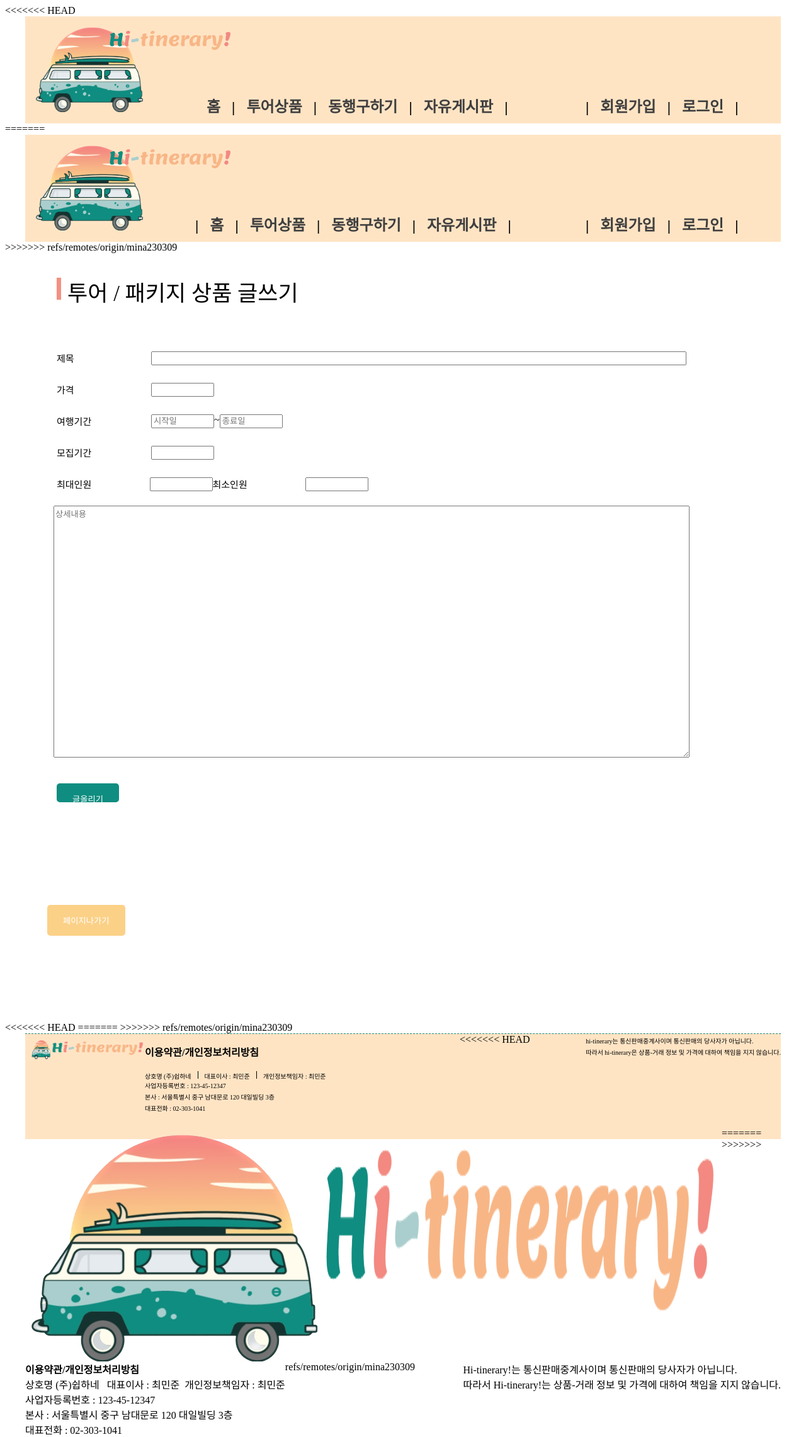
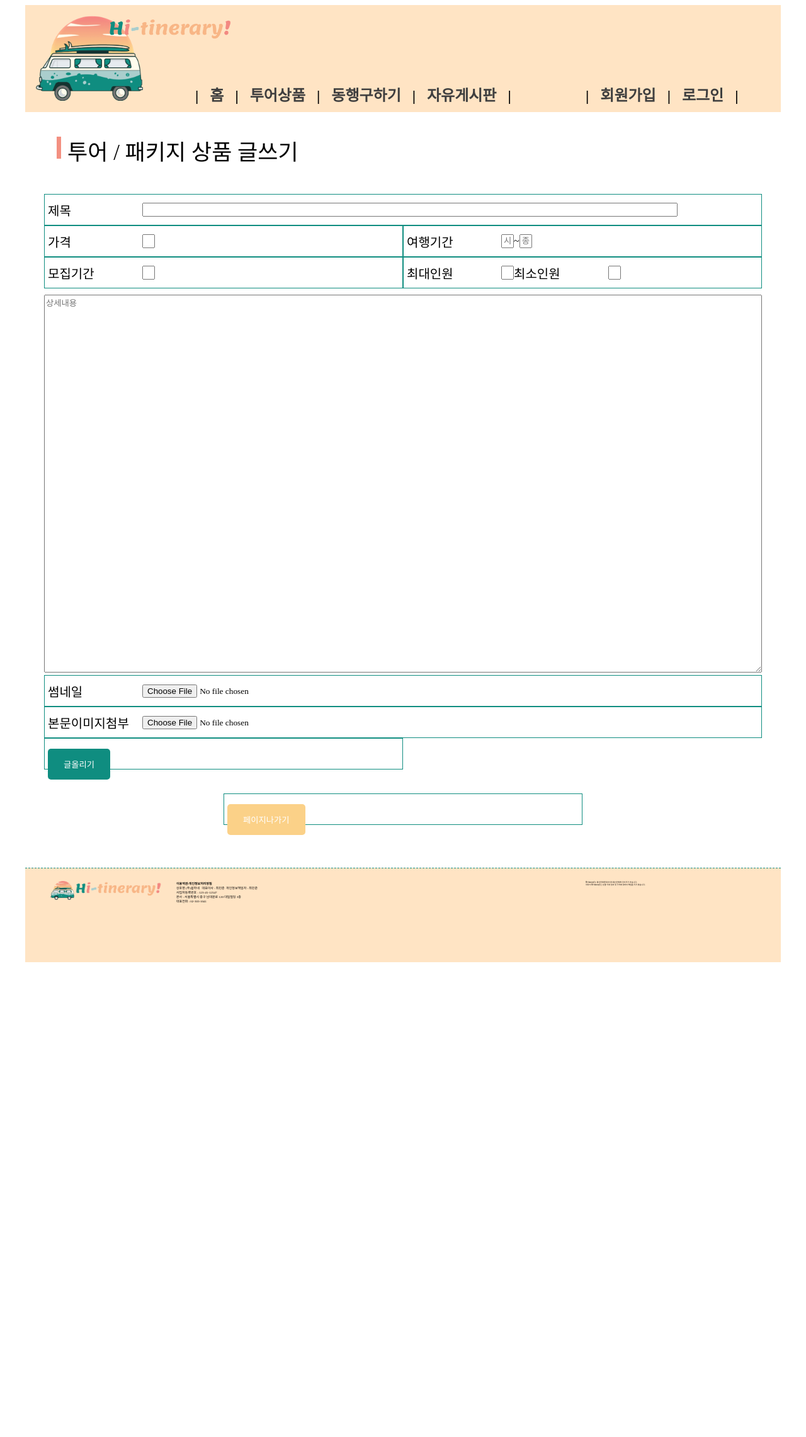
Before and after one commit to 2211SpringCloudWebApp/Hi-tinerary, a Java web app: page /tour/tourBoardWrite in a window 1280 px wide. Shown: the whole page at 63% size. After the commit the page ends 1528 px from the top, so only its background shows below. Run offline with Spring Boot 4, a stand-in JSP engine, Linux system fonts and the light colour scheme; data that the repository does not hold is empty; the project's own start-up code is not run, and a stand-in starts its controllers and pages; some web fonts are replaced.

Commit message:
기능추가: 글올리기 성공!

```diff
--- a/src/main/java/com/semi/hitinerary/tour/controller/TourController.java
+++ b/src/main/java/com/semi/hitinerary/tour/controller/TourController.java
@@ -1,14 +1,23 @@
 package com.semi.hitinerary.tour.controller;
+
+import java.util.Date;
+import java.io.File;
+import java.sql.Timestamp;
+import java.text.ParseException;
+import java.text.SimpleDateFormat;
+import java.time.LocalDateTime;
 
 import javax.servlet.http.HttpServletRequest;
 
 import org.springframework.beans.factory.annotation.Autowired;
+import org.springframework.format.annotation.DateTimeFormat;
 import org.springframework.stereotype.Controller;
 import org.springframework.ui.Model;
 import org.springframework.web.bind.annotation.ModelAttribute;
 import org.springframework.web.bind.annotation.RequestMapping;
 import org.springframework.web.bind.annotation.RequestMethod;
 import org.springframework.web.bind.annotation.RequestParam;
+import org.springframework.web.multipart.MultipartFile;
 
 import com.semi.hitinerary.tour.domain.Tour;
 import com.semi.hitinerary.tour.service.TourService;
@@ -30,32 +39,104 @@
 		return "tour/tourBoardWrite";
 	}
 
-	// 패키지게시판 글등록하기
+
+
 	@RequestMapping(value = "/tour/tourBoardWriteUp", method = RequestMethod.POST)
-	public String TourBoardWriteUp(Model model, HttpServletRequest request) {
+	public String TourBoardWriteUp(Model model, HttpServletRequest request
+			, @RequestParam(value="thumbnail", required=false) MultipartFile thumbnail
+			, @RequestParam(value="tourImage", required=false) MultipartFile tourImage
+			) throws ParseException {
 
+		Tour tour = null;
+
+		String startDateStr = request.getParameter("startDate");
+		String endDateStr = request.getParameter("endDate");
+		SimpleDateFormat sdf = new SimpleDateFormat("yyyyMMddHH");
+		Date startDateD = sdf.parse(startDateStr);
+		Date endDateD = sdf.parse(endDateStr);
+
+		String deadlineStr = request.getParameter("deadline");
+		SimpleDateFormat sdfDeadline = new SimpleDateFormat("yyyyMMdd");
+		sdfDeadline.setLenient(false);
 
 		String tourTitle = request.getParameter("tourTitle");
 		String tourContent = request.getParameter("tourContent");
-		String startDate = request.getParameter("startDate");
-		String endDate = request.getParameter("endDate");
-		String price = request.getParameter("price");
-		String deadline = request.getParameter("deadline");
-		String currentPeople = request.getParameter("currentPeople");
-		String maxPeople = request.getParameter("maxPeople");
-		String minPeople = request.getParameter("minPeople");
-		String tourImage = request.getParameter("tourImage");
-		String thumbnail = request.getParameter("thumbnail");
-		int userNo = 1;
-		Tour tour = null;
+
+		Timestamp startDate= new Timestamp(startDateD.getTime());
+		Timestamp endDate= new Timestamp(endDateD.getTime());
+
+		Date deadline = sdfDeadline.parse(deadlineStr);
+
+		int price = Integer.parseInt(request.getParameter("price"));
+		int maxPeople = Integer.parseInt(request.getParameter("maxPeople"));
+		int minPeople = Integer.parseInt(request.getParameter("minPeople"));
+
+
+		tour = new Tour(tourTitle, tourContent, startDate, endDate, price, deadline, maxPeople, minPeople);
+		if(thumbnail != null && !thumbnail.isEmpty() && !thumbnail.getOriginalFilename().equals("")) {
+			String tourImagePath = savetourImage(tourImage, request);
+			tour.setTourImage(tourImagePath);
+
+		}
+		if(tourImage != null && !tourImage.isEmpty() && !tourImage.getOriginalFilename().equals("")) {
+			String thumbnailPath = saveThumbnail(thumbnail, request);
+			tour.setThumbnail(thumbnailPath);
+
+		}
+
+
 		int result = tService.insertPosting(tour);
 		if (result > 0) {
 			return "redirect:/tour/tourBoardList";
 		} else {
 			// model.addAttribute("msg", "등록 안됐음");
-			return "redirect:/tour/tourBoardList";
+			return "common/error";
 		}
 
 	}
 
+
+
+
+
+
+	//지정 경로로 본문이미지 복사(업로드)
+	private String savetourImage( MultipartFile tourImage, HttpServletRequest request) {
+		try {
+			String root = request.getSession().getServletContext().getRealPath("resources");
+			int userNo = 1;
+			String savePath = root + "\\tuploadImgs\\" + userNo + "tourBoard";
+			File folder = new File(savePath);
+			if(!folder.exists()) {
+				folder.mkdirs();
+			}
+			String filePath = savePath + "\\" + tourImage.getOriginalFilename();
+			File file = new File(filePath);
+			tourImage.transferTo(file);
+			return filePath;
+		} catch (Exception e) {
+			e.printStackTrace();
+			return null;
+		}
+	}
+	//지정 경로로 썸넹리 복사(업로드)
+	private String saveThumbnail( MultipartFile thumbnail, HttpServletRequest request) {
+		try {
+			String root = request.getSession().getServletContext().getRealPath("resources");
+			int userNo = 1;
+			String savePath = root + "\\tuploadImgs\\" + userNo + "tourBoard";
+			File folder = new File(savePath);
+			if(!folder.exists()) {
+				folder.mkdirs();
+			}
+			String filePath = savePath + "\\" + thumbnail.getOriginalFilename();
+			File file = new File(filePath);
+			thumbnail.transferTo(file);
+			return filePath;
+		} catch (Exception e) {
+			e.printStackTrace();
+			return null;
+		}
+	}
+
 }
--- a/src/main/resources/mappers/tour-mapper.xml
+++ b/src/main/resources/mappers/tour-mapper.xml
@@ -20,7 +20,7 @@
 	</resultMap>
 
 	<insert id="insertTour">
-		INSERT INTO TOUR_TBL VALUES(SEQ_TOUR_NO.NEXTVAL, #{tourTitle}, #{tourContent}, #{startDate}, #{endDate}, #{price}, #{deadline}, '0', #{maxPeople}, #{minPeople}, null, null, DEFAULT, '1')
+		INSERT INTO TOUR_TBL VALUES(SEQ_TOUR_NO.NEXTVAL, #{tourTitle}, #{tourContent}, #{startDate}, #{endDate}, #{price}, #{deadline}, '0', #{maxPeople}, #{minPeople}, #{tourImage}, #{thumbnail}, DEFAULT, '1')
 	</insert>
 
 </mapper>
--- a/src/main/resources/mybatis-config.xml
+++ b/src/main/resources/mybatis-config.xml
@@ -9,6 +9,7 @@
 		<typeAlias alias="Group" type="com.semi.hitinerary.group.domain.Group"/>
 		<typeAlias alias="Timecapsule" type="com.semi.hitinerary.timecapsule.domain.Timecapsule"/>
 		<typeAlias alias="Freeboard" type="com.semi.hitinerary.freeboard.domain.Freeboard"/>
+		<typeAlias alias="Tour" type="com.semi.hitinerary.tour.domain.Tour"/>
 	</typeAliases>
 	<mappers>
 		<mapper resource="mappers/user-mapper.xml"/>
@@ -16,5 +17,6 @@
 		<mapper resource="mappers/timecapsule-mapper.xml"/>
 		<mapper resource="mappers/freeboard-mapper.xml"/>
 		<mapper resource="mappers/withBoard-mapper.xml"/>
+		<mapper resource="mappers/tour-mapper.xml"/>
 	</mappers>
 </configuration>
--- a/src/main/webapp/WEB-INF/views/common/footer.jsp
+++ b/src/main/webapp/WEB-INF/views/common/footer.jsp
@@ -8,35 +8,11 @@
 	    <meta charset="UTF-8">
 	    <meta http-equiv="X-UA-Compatible" content="IE=edge">
 	    <meta name="viewport" content="width=device-width, initial-scale=1.0">
-<<<<<<< HEAD
-		<link rel="stylesheet" href="../../../resources/css/footer.css">
-=======
 	    <link rel="stylesheet" href="${path }../../../resources/css/footer.css"/>
->>>>>>> refs/remotes/origin/mina230309
 	</head>
 	<body>
 		<div id=container>
 	      <footer>
-<<<<<<< HEAD
-	        <div id="footer-logo">
-	            <img id="footer-logo1" src="../../../resources/images/icon.png" alt="icon" width="30px" height="30px">
-	            <img id="footer-logo2" src="../../../resources/images/logo-typo.png" alt="logo" width="150px" height="30px">
-	        </div>
-	        <div id="footer1">
-	            <p id="first"><b>이용약관/개인정보처리방침</b></p>
-	            <div id="footer3">
-	                <p>상호명 (주)쉽하네</p> <p>대표이사 : 최민준</p> <p>개인정보책임자 : 최민준</p>
-	            </div>
-	            <p>사업자등록번호 : 123-45-12347</p>
-	            <p>본사 : 서울특별시 중구 남대문로 120 대일빌딩 3층</p>
-	            <p>대표전화 : 02-303-1041</p>
-	        </div>
-	        <div id="footer2">
-	            <p>hi-tinerary는 통신판매중계사이며 통신판매의 당사자가 아닙니다.</p>
-	            <p>따라서 hi-tinerary은 상품-거래 정보 및 가격에 대하여 책임을 지지 않습니다.</p>
-	        </div>
-	      </footer>
-=======
 		        <div id="footer-logo">
 		            <img id="footer-logo1" src="../../../resources/images/logo-img.png" alt="icon">
 		            <img id="footer-logo2" src="../../../resources/images/logo-typo.png" alt="logo">
@@ -55,6 +31,5 @@
                     </div>
             </footer>
 	    </div>
->>>>>>> refs/remotes/origin/mina230309
 	</body>
 </html>
--- a/src/main/webapp/WEB-INF/views/common/headerNav.jsp
+++ b/src/main/webapp/WEB-INF/views/common/headerNav.jsp
@@ -1,51 +1,5 @@
 <%@ page language="java" contentType="text/html; charset=UTF-8"
     pageEncoding="UTF-8"%>
-<<<<<<< HEAD
-<%@ taglib prefix="c" uri="http://java.sun.com/jsp/jstl/core" %>
-<!DOCTYPE html>
-<html lang="UTF-8">
-    <head>
-        <meta charset="UTF-8">
-        <meta http-equiv="X-UA-Compatible" content="IE=edge">
-        <meta name="viewport" content="width=device-width, initial-scale=1.0">
-        <title>headerNav</title>
-        <link rel="stylesheet" href="../../../resources/css/headerNav.css">
-    </head>
-    <body>
-        <div id="container">
-            <header>
-                <div id="logo">
-                    <img id="logo-img" src="../../../resources/images/icon.png">
-                    <img id="logo-typo" src="../../../resources/images/logo-typo.png">
-                </div>
-                <nav>
-                    <ul>
-                        <li>&nbsp;&nbsp; <a href="#">홈</a>&nbsp;&nbsp; | </li>
-                        <li>&nbsp;&nbsp; <a href="#">투어상품</a>&nbsp;&nbsp; | </li>
-                        <li>&nbsp;&nbsp; <a href="#">동행구하기</a>&nbsp;&nbsp; |</li>
-                        <li>&nbsp;&nbsp; <a href="#">자유게시판</a>&nbsp;&nbsp; |</li>
-                    </ul>
-                </nav>
-                <c:if test="${sessionScope.loginUser eq null }">
-               	 	<div id="user-id">
-	                    <ul>
-	                        <li>|&nbsp;&nbsp; <a href="#">회원가입</a>&nbsp;&nbsp; |</li>
-	                        <li>&nbsp;&nbsp; <a href="#">로그인</a> &nbsp;&nbsp;|</li>
-	                    </ul>
-                	</div>
-                </c:if>
-                <c:if test="${sessionScope.loginUser ne null }">
-                	<div>
-                		<b></b>님 환영합니다.
-                		<a href="">마이페이지</a>
-                		<a href="">로그아웃</a>
-                	</div>
-                </c:if>
-            </header>
-        </div>
-    </body>
-</html>
-=======
 <%@ taglib prefix="c" uri="http://java.sun.com/jsp/jstl/core" %>
 <c:set var="path" value="${pageContext.request.contextPath }"/>
 
@@ -78,4 +32,3 @@
             </header>
         </div>
     </body>
->>>>>>> refs/remotes/origin/mina230309
--- a/src/main/webapp/WEB-INF/views/tour/tourBoardWrite.jsp
+++ b/src/main/webapp/WEB-INF/views/tour/tourBoardWrite.jsp
@@ -51,15 +51,15 @@
                         <div class="oneHundredX8times">
                             <div><textarea name="tourContent" placeholder="상세내용"></textarea></div>
                         </div>
-<!--                         <div class="oneHundred">  -->
-<!--                             <div class="infos">썸네일</div> -->
-<!--                             <div><input type="file" name="thumbnail"></div>            -->
-<!--                         </div>	 -->
-<!--                         <div class="oneHundred">  -->
-<!--                             <div class="infos">본문이미지첨부</div> -->
-<!--                             <div><input type="file" name="tourImage" ></div>    -->
+                        <div class="oneHundred">
+                            <div class="infos">썸네일</div>
+                            <div><input type="file" name="thumbnail"></div>
+                        </div>
+                        <div class="oneHundred">
+                            <div class="infos">본문이미지첨부</div>
+                            <div><input type="file" name="tourImage" ></div>
 
-<!--                         </div>	 -->
+                        </div>
                         <div class="half">
                         <button id="up">글올리기</button>
                         </div>
@@ -71,5 +71,9 @@
             </main>
 
 	    <jsp:include page="/WEB-INF/views/common/footer.jsp"></jsp:include>
+
+	    <script>
+
+	    </script>
 	</body>
 </html>
--- a/src/main/webapp/resources/css/footer.css
+++ b/src/main/webapp/resources/css/footer.css
@@ -1,67 +1,3 @@
-<<<<<<< HEAD
-@charset "UTF-8";
-
-p {
-	font-family: Pretendard-Regular;
-}
-
-footer {
-	border-top: 1px dashed #0F8D80;
-	height: 150px;
-	width: 1200px;
-	margin: 0 auto;
-}
-
-#footer-logo {
-	float: left;
-	display: flex;
-	margin-top: 10px;
-	margin-left: 10px;
-}
-
-#footer1 {
-	float: left;
-}
-
-#footer1 p:not(#first) {
-	margin: 3px 0px;
-	font-size: 10px;
-}
-
-#footer3 {
-	display: flex;
-	height: 15px;
-	width: 500px;
-	margin: 3px 0px;
-}
-
-#footer3 p {
-	padding-right: 10px;
-	height: 12px;
-}
-
-#footer3 p:not(:first-of-type) {
-	border-left: 1px solid black;
-	padding-left: 10px;
-}
-
-#footer2 {
-	float: right;
-}
-
-#footer2 p {
-	font-size: 10px;
-	margin: 3px 0px;
-}
-
-@font-face {
-	font-family: 'Pretendard-Regular';
-	src:
-		url('https://cdn.jsdelivr.net/gh/Project-Noonnu/noonfonts_2107@1.1/Pretendard-Regular.woff')
-		format('woff');
-	font-weight: 400;
-	font-style: normal;
-=======
 footer {
 	border-top: 1px dashed #0F8D80;
 	height: 150px;
@@ -104,5 +40,4 @@
     float: right;
     font-size: 3px;
     margin-top:10px;
->>>>>>> refs/remotes/origin/mina230309
 }
--- a/src/main/webapp/resources/css/headerNav.css
+++ b/src/main/webapp/resources/css/headerNav.css
@@ -1,7 +1,3 @@
-<<<<<<< HEAD
-@charset "UTF-8";
-=======
->>>>>>> refs/remotes/origin/mina230309
 @font-face {
     font-family: 'Pretendard-Regular';
     src: url('https://cdn.jsdelivr.net/gh/Project-Noonnu/noonfonts_2107@1.1/Pretendard-Regular.woff') format('woff');
--- a/src/main/webapp/resources/css/tourBoardWrite.css
+++ b/src/main/webapp/resources/css/tourBoardWrite.css
@@ -1,11 +1,14 @@
 #tourBoardWrite{
-	width: 1200px;
-	margin: 0 auto;
-    --display: flex;
+    width: 1200px;
+    margin: 0 auto;
+    display: flex;
+    flex-direction: column;
+    align-items: center;
 }
 
 #boardTitle{
-	height: 100px;
+    width: 100%;
+    height: 100px;
 }
 
 #bar{
@@ -23,52 +26,47 @@
     float: left;
     margin-top: 20;
 }
-#tourBoardList button{
-    float: right;
-    margin-top: 32px;
-    margin-right: 30px;
-    position: relative;
-    border: 0;
-    border-radius: 5px;
-    padding: 15px 25px;
-    display: inline-block;
-    text-align: center;
-    color: white;
-    background-color: #FBD188 ;
-}
 
-#tourBoardList button:active{
-    top: 2px
-}
 
 
 #writeFrame {
     padding: 30px;
-    width: 1100px;
+    width: 100%;
     height: 1100px;
     display: flex;
     justify-content: center;
     flex-wrap: wrap;
-  }
 
-  .oneHundred, .half {
+}
+
+.oneHundred{
+    width: 100%;
+}
+
+.oneHundred, .half {
     height: 50px;
     display: flex;
+    float: left;
     padding: 5px;
+    border:1px solid #0F8D80;
+    align-items: center;
+
+
   }
 
   .half{
     width: 50%;
-    flex-grow: 1;
+    --flex: 1;
+
   }
 
   .infos {
     width: 150px;
-    font-size: 15px;
+    font-size: 20px;
   }
 
   .half [type=text] {
-    width: 100px;
+    width: 20px;
   }
 
 
@@ -79,8 +77,9 @@
 
 
 textarea{
+    margin-top: 10px;
     width: 100%;
-    height: 400px;
+    height: 600px;
 }
 
 
```
Also changed, not shown: src/main/java/com/semi/hitinerary/tour/domain/Tour.java (+10 -10 lines), src/main/webapp/index.jsp (+3 -11 lines).
